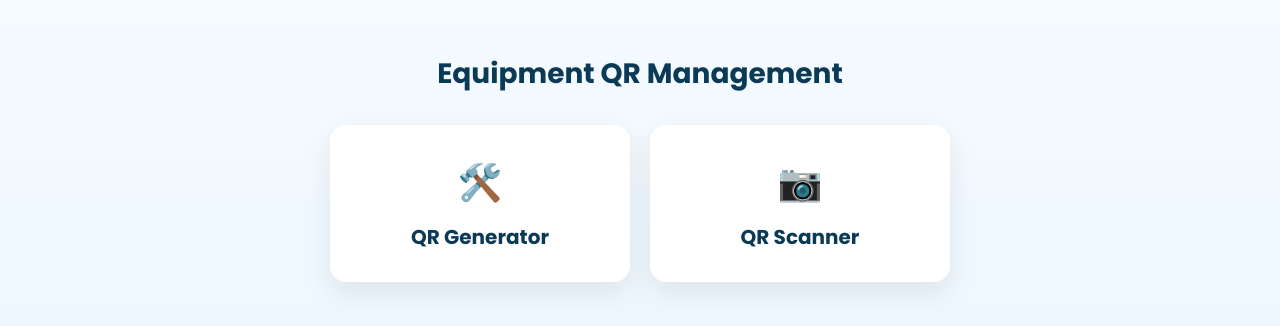
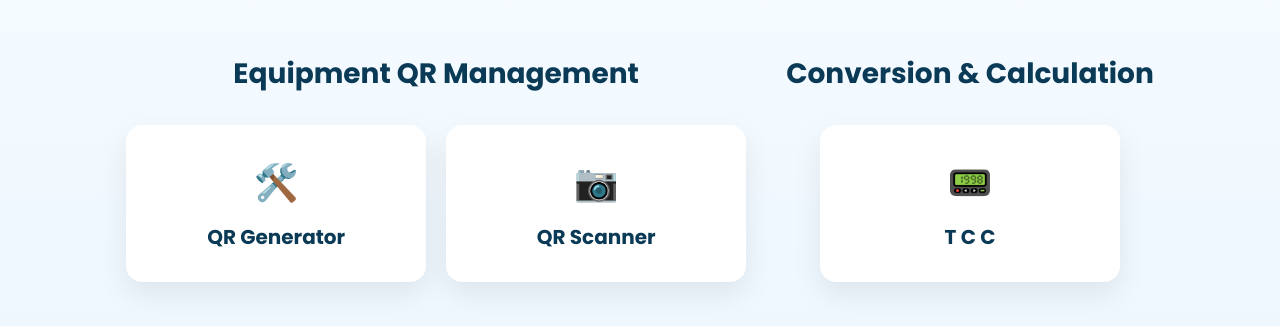
Before and after one commit to Tushar-2002-coder/QR-generator-, a plain HTML site: page index.html in a window 1280 px wide. Shown: the part 242-568 px from the top of the page. Drawn offline with Linux system fonts and the light colour scheme.

Commit message:
Update index.html

```diff
--- a/index.html
+++ b/index.html
@@ -72,5 +72,14 @@
       </a>
     </div>
   </div>
+  <div class="container">
+    <h1>Conversion & Calculation</h1>
+    <div class="btns">
+      <a href="convcal.html" class="card-btn">
+        <span class="emoji">📟</span>
+      T C C
+      </a>
+    </div>
+  </div>
 </body>
 </html>
```
